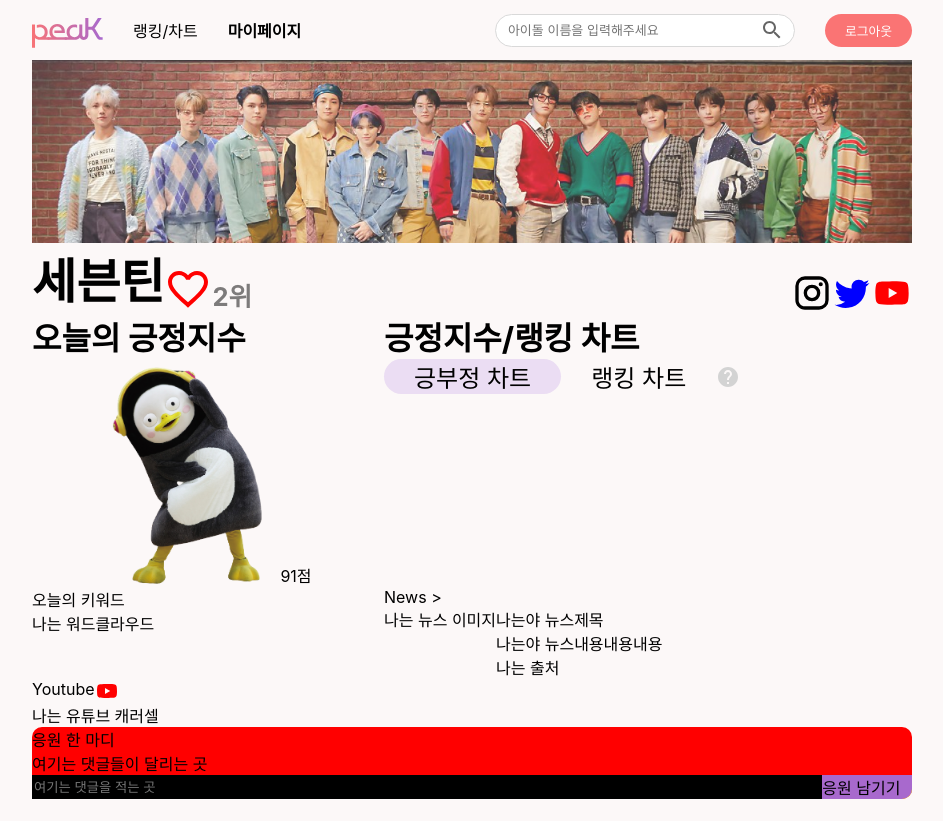
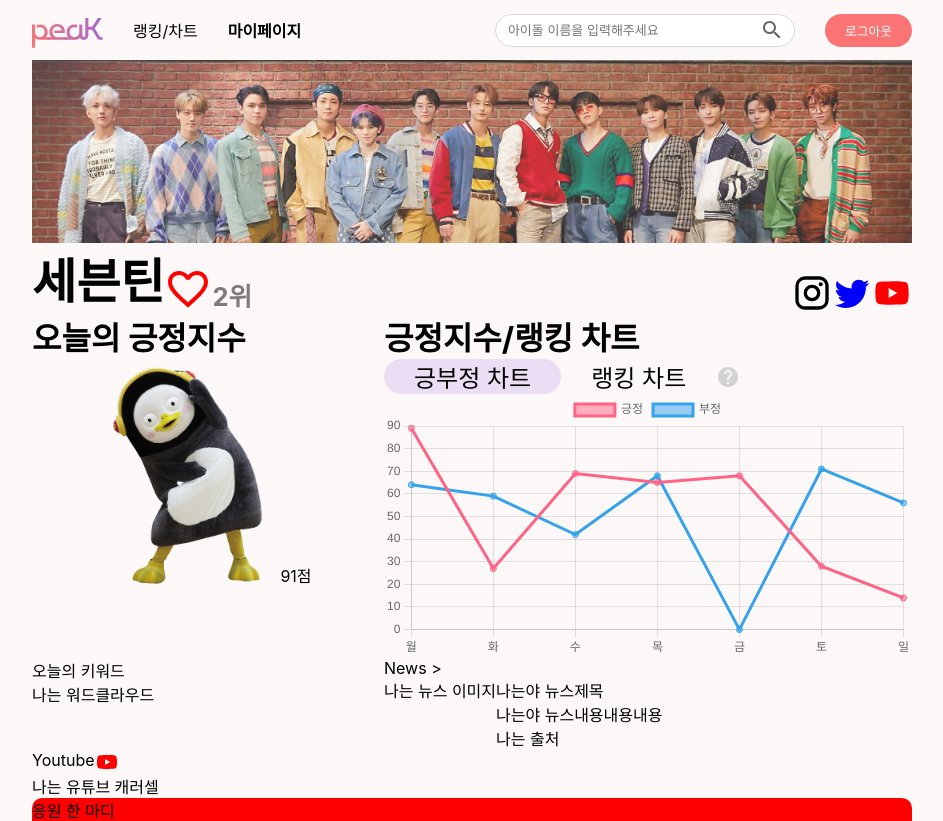
Before and after one commit to SSAFY507-peaK/peaK, a React (Create React App) app in the folder front/: page /mypage in a window 1280 px wide. Shown: the top 821 px of the page, without its empty margins (168-1111 px from the left). Built offline with nearby package versions, Linux system fonts and the light colour scheme; a web font is replaced by a local one.

Commit message:
:memo: [FE] #5 아이돌 긍부정 차트 구체화
- @faker-js/faker 라이브러리 설치
- IdolEmotionChart Chart.js 라이브러리를 통해 꺾은 선 그래프 생성
- IdolEmotionRankChart Component 생성

```diff
--- a/front/package.json
+++ b/front/package.json
@@ -5,6 +5,7 @@
   "dependencies": {
     "@emotion/react": "^11.10.6",
     "@emotion/styled": "^11.10.6",
+    "@faker-js/faker": "^7.6.0",
     "@mui/icons-material": "^5.11.11",
     "@mui/material": "^5.11.13",
     "@reduxjs/toolkit": "^1.9.3",
@@ -15,8 +16,8 @@
     "@types/node": "^17.0.45",
     "@types/react": "^18.0.28",
     "@types/react-dom": "^18.0.11",
+    "@types/react-slick": "^0.23.10",
     "chart.js": "^4.2.1",
-    "@types/react-slick": "^0.23.10",
     "prettier": "^2.8.4",
     "react": "^18.2.0",
     "react-chartjs-2": "^5.2.0",
--- a/front/src/components/Carousel.tsx
+++ b/front/src/components/Carousel.tsx
@@ -9,7 +9,7 @@
 import CarouselComponent from "./CarouselComponent";
 
 /** items 내부에 캐러셀 적용 원하는 항목들 넣기 */
-export default function Carousel(props) {
+export default function Carousel(props:any) {
   const items = [
     {
       name: "1",
--- a/front/src/components/CarouselComponent.tsx
+++ b/front/src/components/CarouselComponent.tsx
@@ -10,7 +10,7 @@
   border-radius: 20px;
 `;
 
-function CarouselComponent(props) {
+function CarouselComponent(props:any) {
   const profileImg: string = props.profileImg;
   const profileTitle: string = props.profileTitle;
   return (
--- a/front/src/components/News.tsx
+++ b/front/src/components/News.tsx
@@ -42,7 +42,7 @@
   color: #d9d9d9;
 `;
 
-function News(props) {
+function News(props:any) {
   const items = [
     {
       title: "기사 제목 111",
--- a/front/src/components/idolpage/IdolEmotion.tsx
+++ b/front/src/components/idolpage/IdolEmotion.tsx
@@ -1,10 +1,10 @@
 import Emotion from "./sampleImg/Emotion.png"
 import FrameCommponent from './FrameComponent';
 import HelpIcon from '@mui/icons-material/Help';
+import IdolEmotionChart from "./IdolEmotionChart";
 import TabComponent from "./TabComponent";
 import styled from "styled-components";
 import { useState } from "react";
-import IdolEmotionChart from "./IdolEmotionChart";
 
 const Title = styled.div`
   font-size: 2rem;
@@ -55,13 +55,14 @@
             <TabComponent isTab = {!check} title = "랭킹 차트" size ="1.5rem" onClick={() => check? setCheck(false) :setCheck(true)}></TabComponent>
             <HelpIcon sx={{ color: "lightgray" }} />
           </ChartTagFrame>
-          {
+          <IdolEmotionChart></IdolEmotionChart>
+          {/* {
             check
             ?
             <IdolEmotionChart />
             :
             <IdolEmotionChart />
-          }
+          } */}
         </>
         }
     ></FrameCommponent>
--- a/front/src/components/idolpage/IdolEmotionChart.tsx
+++ b/front/src/components/idolpage/IdolEmotionChart.tsx
@@ -1,20 +1,77 @@
-import styled from 'styled-components';
+import {
+  CategoryScale,
+  Chart as ChartJS,
+  Legend,
+  LineElement,
+  LinearScale,
+  PointElement,
+  Title,
+  Tooltip,
+} from 'chart.js';
+
 import { Line } from 'react-chartjs-2';
+import { faker } from '@faker-js/faker';
+
+// import styled from 'styled-components';
 
 
-const EmotionChart = styled.div`
+ChartJS.register(
+  CategoryScale,
+  LinearScale,
+  PointElement,
+  LineElement,
+  Title,
+  Tooltip,
+  Legend
+);
 
-`;
+function IdolEmotionChart() {
 
-const RankingChart = styled.div`
+  const options = {
+    responsive: true,
+    interaction: {
+      mode: 'index' as const,
+      intersect: false,
+    },
+    stacked: false,
+    plugins: {
+      // title: {
+      //   display: true,
+      //   text: 'Chart.js Line Chart - Multi Axis',
+      // },
+    },
+    scales: {
+      y: {
+        type: 'linear' as const,
+        display: true,
+        position: 'left' as const,
+      },
+    },
+  };
 
-`;
+  const labels = ['월', '화', '수', '목', '금', '토', '일'];
 
+  const data = {
+    labels,
+    datasets: [
+      {
+        label: '긍정',
+        data: labels.map(() => faker.datatype.number({ min: 0, max: 100 })),
+        borderColor: 'rgb(255, 99, 132)',
+        backgroundColor: 'rgba(255, 99, 132, 0.5)',
+        yAxisID: 'y',
+      },
+      {
+        label: '부정',
+        data: labels.map(() => faker.datatype.number({ min: 0, max: 100 })),
+        borderColor: 'rgb(53, 162, 235)',
+        backgroundColor: 'rgba(53, 162, 235, 0.5)',
+        yAxisID: 'y',
+      },
+    ],
+  };
 
-function IdolEmotionChart () {
-  return (
-    <div></div>
-  )
+  return <Line options={options} data={data} />;
 }
 
 export default IdolEmotionChart;
```
Also changed, not shown: front/src/components/idolpage/IdolEmotionRankChart.jsx (added), 1 other file (tests, documents, lock files or other folders).
